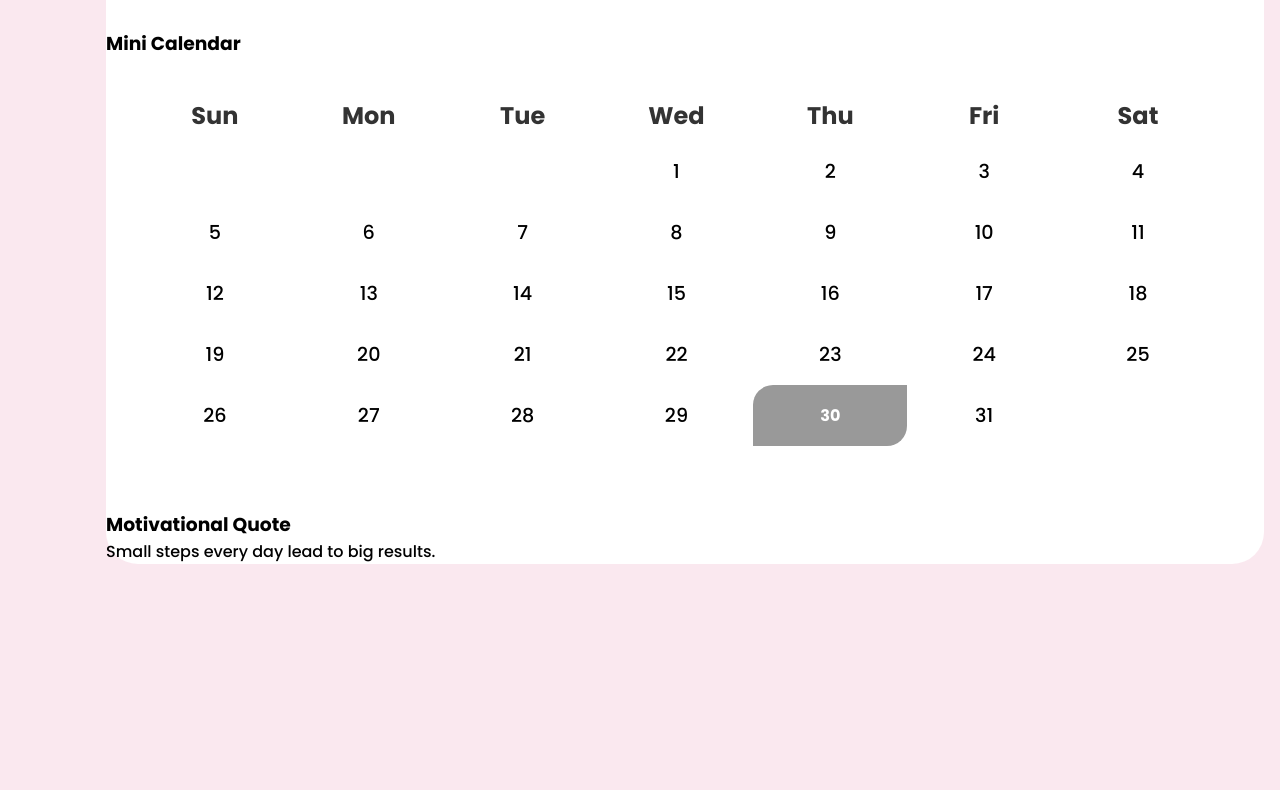
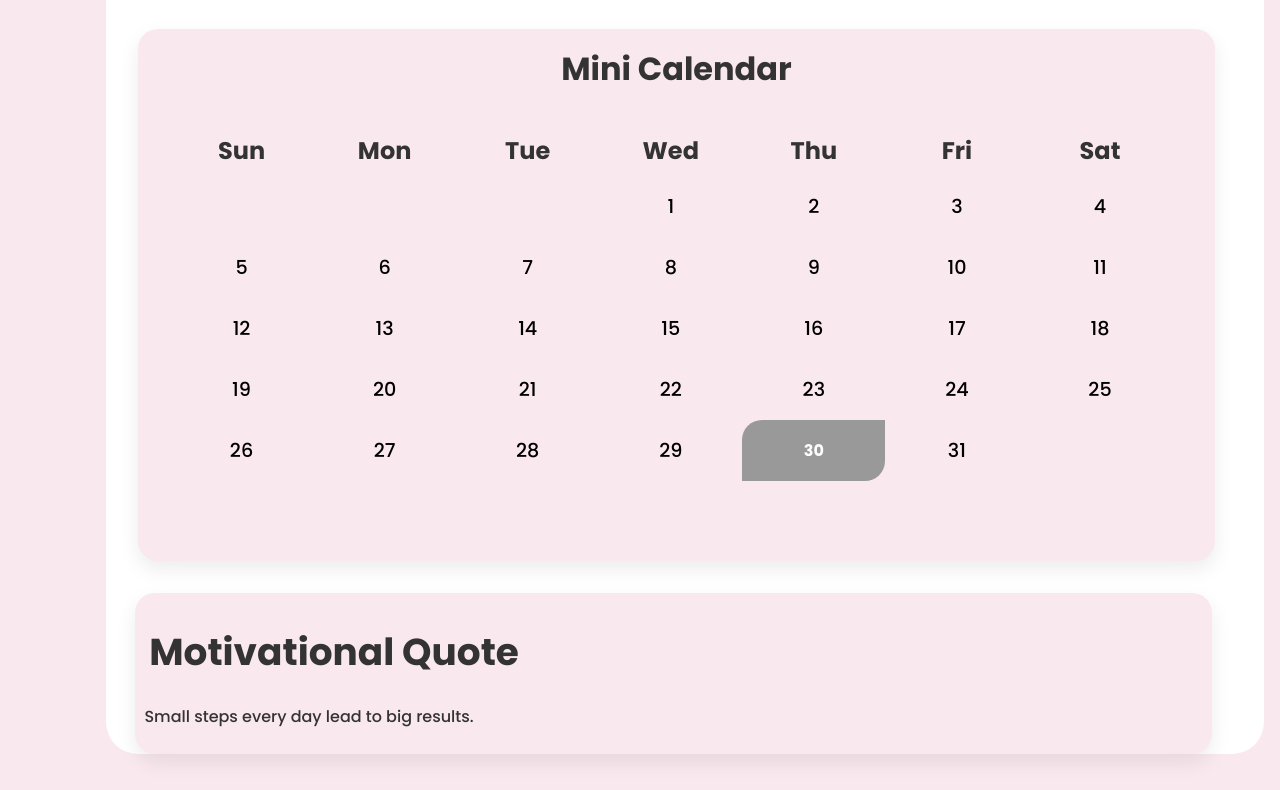
Before and after one commit to fauz-del/Productivity-Toolkit, a plain HTML site: page index.html in a window 1280 px wide. Shown: the part 904-1694 px from the top of the page. Before the commit the page ends 1484 px from the top, so only its background shows below. Drawn offline with Linux system fonts and the light colour scheme.

Commit message:
Fix class names for calendar and quote cards

```diff
--- a/index.html
+++ b/index.html
@@ -124,7 +124,7 @@
 
   <div class="bottom-dashboard">
   <!-- Mini Calendar -->
-  <div class="calendar-card">
+  <div class="calendar card">
     <h3>Mini Calendar</h3>
     <table class="calendar">
       <thead>
@@ -139,7 +139,7 @@
   </div>
 
   <!-- Motivational Quote -->
-  <div class="quote-card">
+  <div class="quote card">
     <h3>Motivational Quote</h3>
     <p id="quote-text">Loading inspirational quote...</p>
   </div>
```
